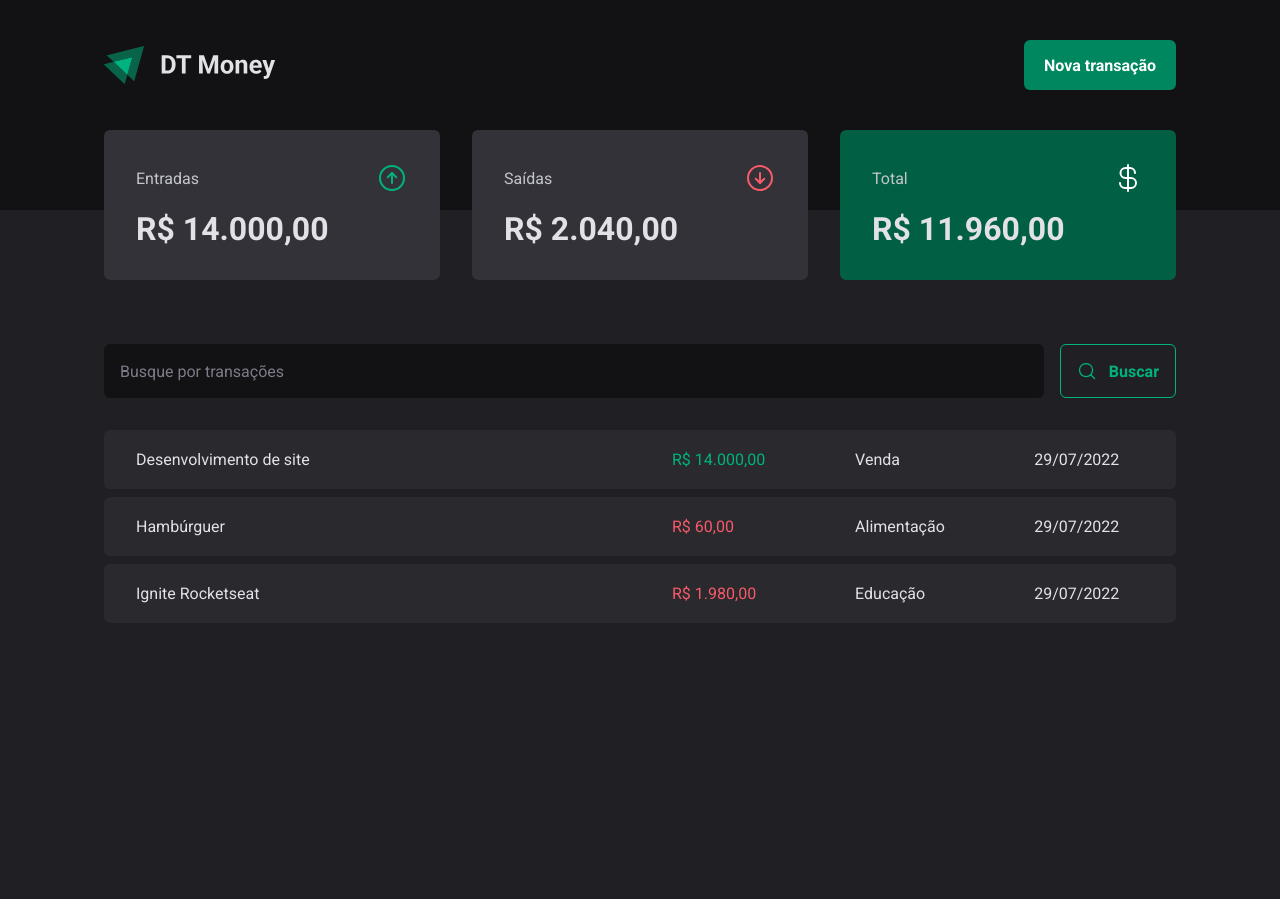
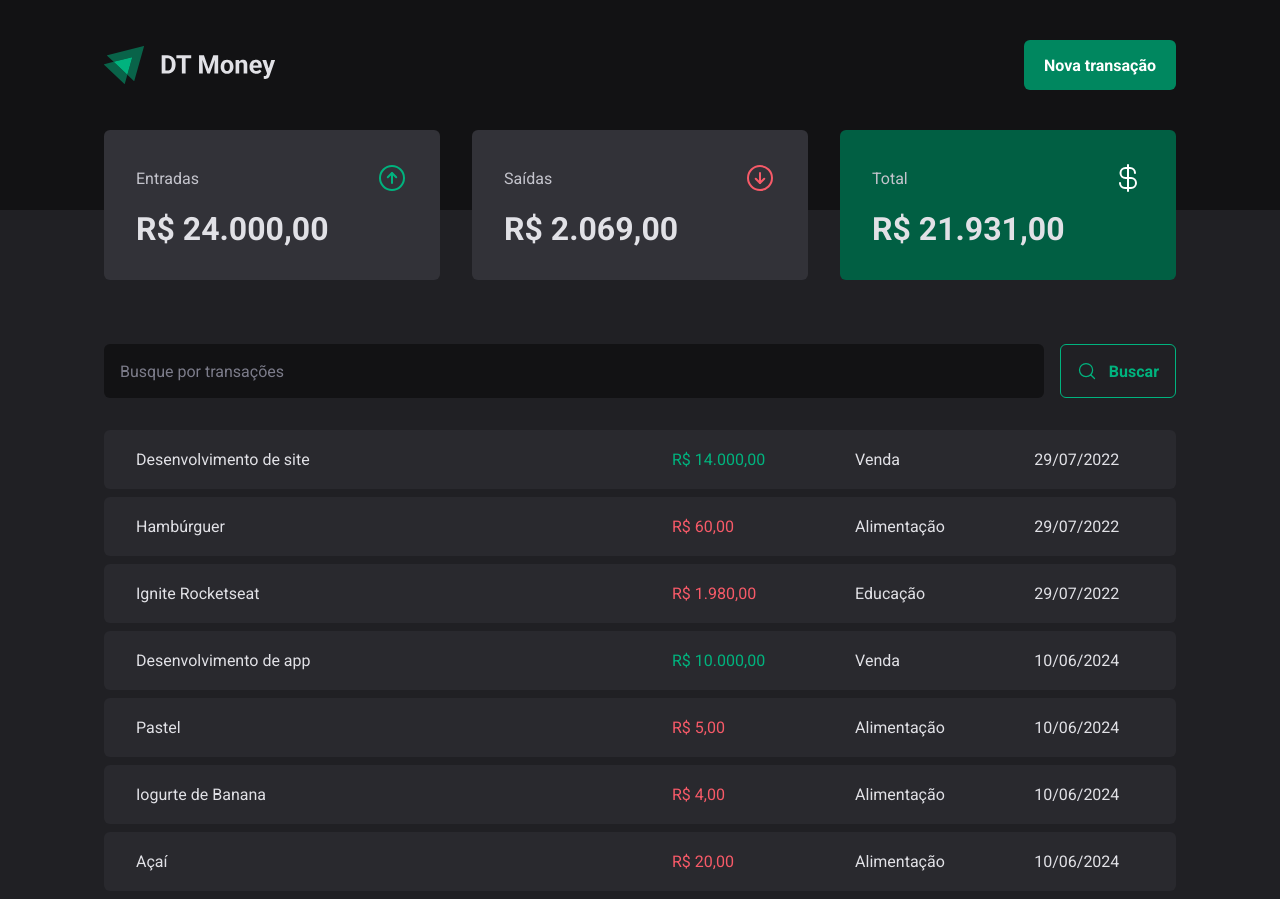
Before and after one commit to cborg2323/03-dt-money, a React (Vite) app: page / in a window 1280 px wide. Before the commit the page ends 800 px from the top, so only its background shows below. Built offline with nearby package versions, Linux system fonts and the light colour scheme; data requests are answered from the project's data file.

Commit message:
02-conexao api 12-linting

```diff
--- a/package.json
+++ b/package.json
@@ -8,6 +8,7 @@
     "dev:server": "json-server -p 3333 -w server.json ",
     "build": "tsc && vite build",
     "lint": "eslint . --ext ts,tsx --report-unused-disable-directives --max-warnings 0",
+    "lint:fix": "eslint src --ext ts,tsx --fix",
     "preview": "vite preview"
   },
   "dependencies": {
@@ -23,13 +24,14 @@
     "zod": "^3.23.8"
   },
   "devDependencies": {
+    "@rocketseat/eslint-config": "^2.2.2",
     "@types/react": "^18.2.43",
     "@types/react-dom": "^18.2.17",
     "@types/styled-components": "^5.1.34",
     "@typescript-eslint/eslint-plugin": "^6.14.0",
     "@typescript-eslint/parser": "^6.14.0",
     "@vitejs/plugin-react": "^4.2.1",
-    "eslint": "^8.55.0",
+    "eslint": "^8.57.0",
     "eslint-plugin-react-hooks": "^4.6.0",
     "eslint-plugin-react-refresh": "^0.4.5",
     "json-server": "^0.17.0",
--- a/server.json
+++ b/server.json
@@ -23,6 +23,38 @@
       "category": "Educação",
       "price": 1980,
       "createdAt": "2022-07-29T19:24:44.505Z"
+    },
+    {
+      "description": "Desenvolvimento de app",
+      "price": 10000,
+      "category": "Venda",
+      "type": "income",
+      "createdAt": "2024-06-10T22:43:04.811Z",
+      "id": 4
+    },
+    {
+      "description": "Pastel",
+      "price": 5,
+      "category": "Alimentação",
+      "type": "outcome",
+      "createdAt": "2024-06-10T22:43:50.181Z",
+      "id": 5
+    },
+    {
+      "description": "Iogurte de Banana",
+      "price": 4,
+      "category": "Alimentação",
+      "type": "outcome",
+      "createdAt": "2024-06-10T22:44:06.989Z",
+      "id": 6
+    },
+    {
+      "description": "Açaí",
+      "price": 20,
+      "category": "Alimentação",
+      "type": "outcome",
+      "createdAt": "2024-06-10T22:45:33.806Z",
+      "id": 7
     }
   ]
 }
--- a/src/components/NewTransactionModal/index.tsx
+++ b/src/components/NewTransactionModal/index.tsx
@@ -1,8 +1,10 @@
 import { zodResolver } from '@hookform/resolvers/zod';
 import * as Dialog from '@radix-ui/react-dialog'
 import { ArrowCircleDown, ArrowCircleUp, X } from 'phosphor-react'
+import { useContext } from 'react';
 import { Controller, useForm } from 'react-hook-form';
 import * as z from 'zod'
+import { TransactionsContext } from '../../contexts/TransactionsContext';
 
 import { CloseButton, Content, Overlay, TransactionType, TransactionTypeButton } from './styles'
 
@@ -16,11 +18,14 @@ const newTransactionFormSchema = z.object({
 type NewTransactionFormInputs = z.infer<typeof newTransactionFormSchema>;
 
 export function NewTransactionModal() {
+    const { createTransaction } = useContext(TransactionsContext);
+
     const {
         control,
         register,
         handleSubmit,
-        formState: { isSubmitting }
+        formState: { isSubmitting },
+        reset
     } = useForm<NewTransactionFormInputs>({
         resolver: zodResolver(newTransactionFormSchema),
         defaultValues: {
@@ -29,9 +34,16 @@ export function NewTransactionModal() {
     })
 
     async function handleCreateNewTransaction(data: NewTransactionFormInputs) {
-        await new Promise(resolve => setTimeout(resolve, 2000));
+        const { description, price, category, type } = data;
 
-        console.log(data);
+        await createTransaction({
+            description,
+            price,
+            category,
+            type,
+        });
+
+        reset();
     }
 
     return (
--- a/src/contexts/TransactionsContext.tsx
+++ b/src/contexts/TransactionsContext.tsx
@@ -1,4 +1,5 @@
 import { ReactNode, createContext, useEffect, useState } from "react";
+import { api } from "../lib/axios";
 
 interface Transaction {
     id: number;
@@ -9,9 +10,17 @@ interface Transaction {
     createdAt: string;
 }
 
+interface CreateTransactionInput {
+    description: string;
+    price: number;
+    category: string;
+    type: 'income' | 'outcome';
+}
+
 interface TransactionContextType {
     transactions: Transaction[];
     fetchTransactions: (query?: string) => Promise<void>;
+    createTransaction: (data: CreateTransactionInput) => Promise<void>;
 }
 
 interface TransactionProviderProps {
@@ -24,16 +33,29 @@ export function TransactionsProvider({ children }: TransactionProviderProps) {
     const [transactions, setTransactions] = useState<Transaction[]>([]);
 
     async function fetchTransactions(query?: string) {
-        const url = new URL('http://localhost:3333/transactions');
+        const response = await api.get('transactions', {
+            params: {
+                _sort: 'createAt',
+                _order: 'desc',
+                q: query,
+            }
+        })
 
-        if (query) {
-            url.searchParams.append('q', query);
-        }
+        setTransactions(response.data)
+    }
 
-        const response = await fetch(url)
-        const data = await response.json()
+    async function createTransaction(data: CreateTransactionInput) {
+        const { description, price, category, type } = data;
 
-        setTransactions(data)
+        const response = await api.post('transactions', {
+            description,
+            price,
+            category,
+            type,
+            createdAt: new Date(),
+        });
+
+        setTransactions(state => [response.data, ...state])
     }
 
     useEffect(() => {
@@ -42,8 +64,9 @@ export function TransactionsProvider({ children }: TransactionProviderProps) {
 
     return (
         <TransactionsContext.Provider value={{
+            transactions,
             fetchTransactions,
-            transactions
+            createTransaction
         }}>
             {children}
         </TransactionsContext.Provider>
--- a/src/lib/axios.ts
+++ b/src/lib/axios.ts
@@ -0,0 +1,5 @@
+import axios from 'axios'
+
+export const api = axios.create({
+    baseURL: 'http://localhost:3333',
+})
```
Also changed, not shown: .eslintrc.json (added), 1 other file (tests, documents, lock files or other folders). Lines whose indentation alone changed are shown as unchanged.
